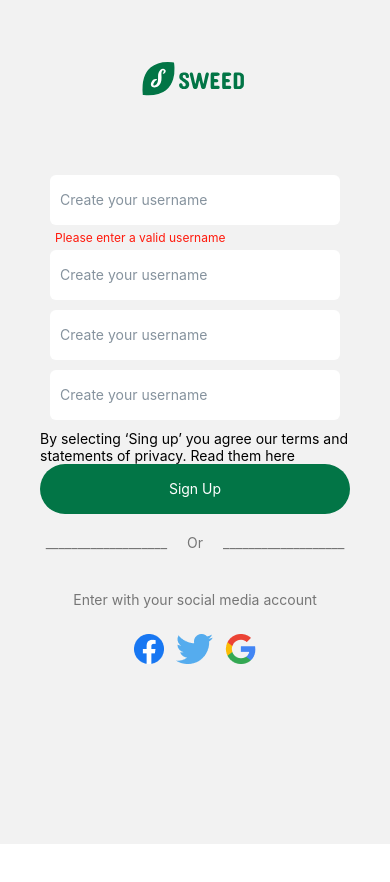
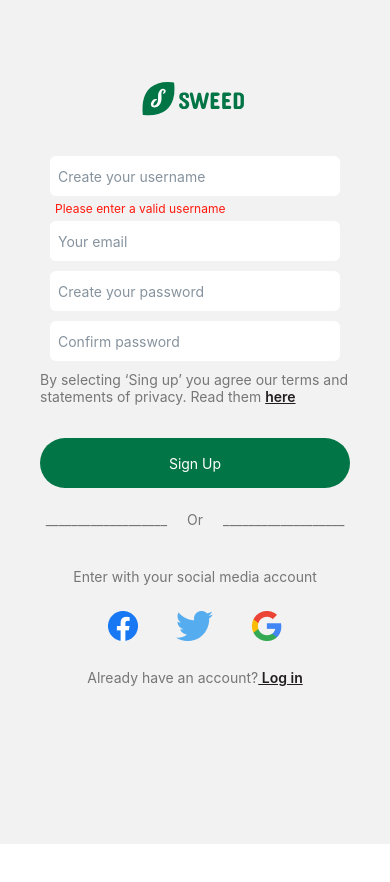
Before and after one commit to Selopez24/sweed, a React Native app: screen /SignUp in a window 390 px wide. Shown: the top 882 px of the page. Before the commit the page ends 844 px from the top, so only its background shows below. Built offline with nearby package versions, Linux system fonts and the light colour scheme.

Commit message:
signup updated

```diff
--- a/package.json
+++ b/package.json
@@ -2,6 +2,9 @@
   "name": "sweed",
   "version": "1.0.0",
   "main": "node_modules/expo/AppEntry.js",
+  "android": {
+    "softwareKeyboardLayoutMode": "pan"
+  },
   "scripts": {
     "start": "expo start",
     "android": "expo start --android",
--- a/src/components/images/IconButton.tsx
+++ b/src/components/images/IconButton.tsx
@@ -7,9 +7,6 @@ import {
   Image,
   ImageSourcePropType,
 } from "react-native";
-// import twitter from "../../../assets/twitter-icon.png";
-// import facebook from "../../../assets/facebook-icon.png";
-// import google from "../../../assets/google-icon.png";
 
 interface Props {
   icon: ImageSourcePropType;
@@ -18,18 +15,11 @@ interface Props {
 }
 
 const IconButton: FC<Props> = ({ icon, onPress, style }) => {
-  //   const icons = {
-  //     twitter,
-  //     facebook,
-  //     google,
-  //   };
-  //   console.log(typeof twitter);
   return (
     <>
       <Pressable style={styles.button} onPress={onPress}>
         <Image source={icon} />
       </Pressable>
-      {/* <Text>{JSON.stringify(icons[icon])}</Text> */}
     </>
   );
 };
@@ -41,6 +31,7 @@ const styles = StyleSheet.create({
     justifyContent: "center",
     alignItems: "center",
     backgroundColor: "transparent",
+    marginBottom: 22,
   },
   text: {
     color: "white",
--- a/src/screens/SignUp.tsx
+++ b/src/screens/SignUp.tsx
@@ -1,5 +1,11 @@
 import React from "react";
-import { View, Text, StyleSheet } from "react-native";
+import {
+  View,
+  Text,
+  StyleSheet,
+  ScrollView,
+  KeyboardAvoidingView,
+} from "react-native";
 import Logo from "../../assets/Logo";
 import CustomButton from "../components/core/Button/Button";
 import COLORS from "../styles/colors";
@@ -10,11 +16,6 @@ import IconButton from "../components/images/IconButton";
 import google from "../../assets/google-icon.png";
 
 export default function SignUp({ navigation }) {
-  // Imported with require because with 'import' throws an error "Cannot find module 'url:../..public/img/logo.png' or its corresponding type declarations."
-  // const twitter = require("../../assets/twitter-icon.png");
-  // const facebook = require("../../assets/facebook-icon.png");
-  // const google = require("../../assets/google-icon.png");
-
   const handleSocial = () => {
     navigation.navigate("HomeNavigator");
   };
@@ -23,88 +24,82 @@ export default function SignUp({ navigation }) {
   };
 
   return (
+    <ScrollView style={{ top: 80 }}>
       <View style={styles.container}>
         <Logo style={styles.logo} />
 
         <Input
-        containerStyle={{}}
-        disabledInputStyle={{}}
           inputContainerStyle={{
             backgroundColor: "#fff",
             borderRadius: 6,
             borderBottomWidth: 0,
-          paddingHorizontal: 10,
-          paddingVertical: 5,
           }}
           errorMessage="Please enter a valid username"
-        errorStyle={{}}
-        errorProps={{}}
-        inputStyle={{ color: COLORS.cursor_color, fontSize: 14 }}
+          inputStyle={{
+            color: COLORS.cursor_color,
+            fontSize: 14,
+            paddingVertical: 5,
+            paddingHorizontal: 8,
+          }}
           labelStyle={{ color: "#00ff00" }}
-        labelProps={{}}
           placeholder="Create your username"
           cursorColor={COLORS.cursor_color}
         />
         <Input
-        containerStyle={{}}
-        disabledInputStyle={{}}
           inputContainerStyle={{
             backgroundColor: "#fff",
             borderRadius: 6,
             borderBottomWidth: 0,
-          paddingHorizontal: 10,
-          paddingVertical: 5,
           }}
           errorMessage=""
-        errorStyle={{}}
-        errorProps={{}}
-        inputStyle={{ color: COLORS.cursor_color, fontSize: 14 }}
+          inputStyle={{
+            color: COLORS.cursor_color,
+            fontSize: 14,
+            paddingVertical: 5,
+            paddingHorizontal: 8,
+          }}
           labelStyle={{ color: "#00ff00" }}
-        labelProps={{}}
-        placeholder="Create your username"
+          placeholder="Your email"
           cursorColor={COLORS.cursor_color}
         />
         <Input
-        containerStyle={{}}
-        disabledInputStyle={{}}
           inputContainerStyle={{
             backgroundColor: "#fff",
             borderRadius: 6,
             borderBottomWidth: 0,
-          paddingHorizontal: 10,
+          }}
+          // errorMessage="password must be at least 8 characters long"
+
+          inputStyle={{
+            color: COLORS.cursor_color,
+            fontSize: 14,
             paddingVertical: 5,
+            paddingHorizontal: 8,
           }}
-        errorMessage=""
-        errorStyle={{}}
-        errorProps={{}}
-        inputStyle={{ color: COLORS.cursor_color, fontSize: 14 }}
           labelStyle={{ color: "#00ff00" }}
-        labelProps={{}}
-        placeholder="Create your username"
+          placeholder="Create your password"
           cursorColor={COLORS.cursor_color}
         />
         <Input
-        containerStyle={{}}
-        disabledInputStyle={{}}
           inputContainerStyle={{
             backgroundColor: "#fff",
             borderRadius: 6,
             borderBottomWidth: 0,
-          paddingHorizontal: 10,
-          paddingVertical: 5,
           }}
           errorMessage=""
-        errorStyle={{}}
-        errorProps={{}}
-        inputStyle={{ color: COLORS.cursor_color, fontSize: 14 }}
+          inputStyle={{
+            color: COLORS.cursor_color,
+            fontSize: 14,
+            paddingVertical: 5,
+            paddingHorizontal: 8,
+          }}
           labelStyle={{ color: "#00ff00" }}
-        labelProps={{}}
-        placeholder="Create your username"
+          placeholder="Confirm password"
           cursorColor={COLORS.cursor_color}
         />
-      <Text>
+        <Text style={styles.privacyText}>
           By selecting ‘Sing up’ you agree our terms and statements of privacy.
-        Read them here
+          Read them <Text style={styles.boldText}>here</Text>
         </Text>
         <CustomButton
           style={styles.button}
@@ -118,12 +113,16 @@ export default function SignUp({ navigation }) {
           <Text style={styles.or}>___________________</Text>
         </View>
         <Text style={styles.or}>Enter with your social media account</Text>
-      <View style={{ flexDirection: "row", backgroundColor: "transparent" }}>
+        <View style={styles.socialIcons}>
           <IconButton icon={facebook} onPress={handleSocial} style={{}} />
           <IconButton icon={twitter} onPress={handleSocial} style={{}} />
           <IconButton icon={google} onPress={handleSocial} style={{}} />
         </View>
+        <Text style={styles.privacyText}>
+          Already have an account?<Text style={styles.boldText}> Log in</Text>
+        </Text>
       </View>
+    </ScrollView>
   );
 }
 
@@ -135,11 +134,32 @@ const styles = StyleSheet.create({
     paddingHorizontal: 40,
   },
   logo: {
-    position: "absolute",
-    top: 60,
+    // position: "absolute",
+    // top: 60,
+    marginBottom: 40,
+  },
+  privacyText: {
+    color: "#767676",
+    fontWeight: "400",
+    fontSize: 14,
+    marginBottom: 33,
+  },
+  boldText: {
+    fontWeight: "600",
+    color: "#231F20",
+    textDecorationLine: "underline",
   },
 
-  button: { width: "100%" },
+  button: { width: "100%", marginBottom: 3 },
+
+  socialIcons: {
+    flexDirection: "row",
+    justifyContent: "space-between",
+    alignItems: "center",
+    alignContent: "space-between",
+    width: "60%",
+  },
+
   textSignUpButton: {
     backgroundColor: "white",
     color: COLORS.strong_green,
```
Lines whose indentation alone changed are shown as unchanged.
